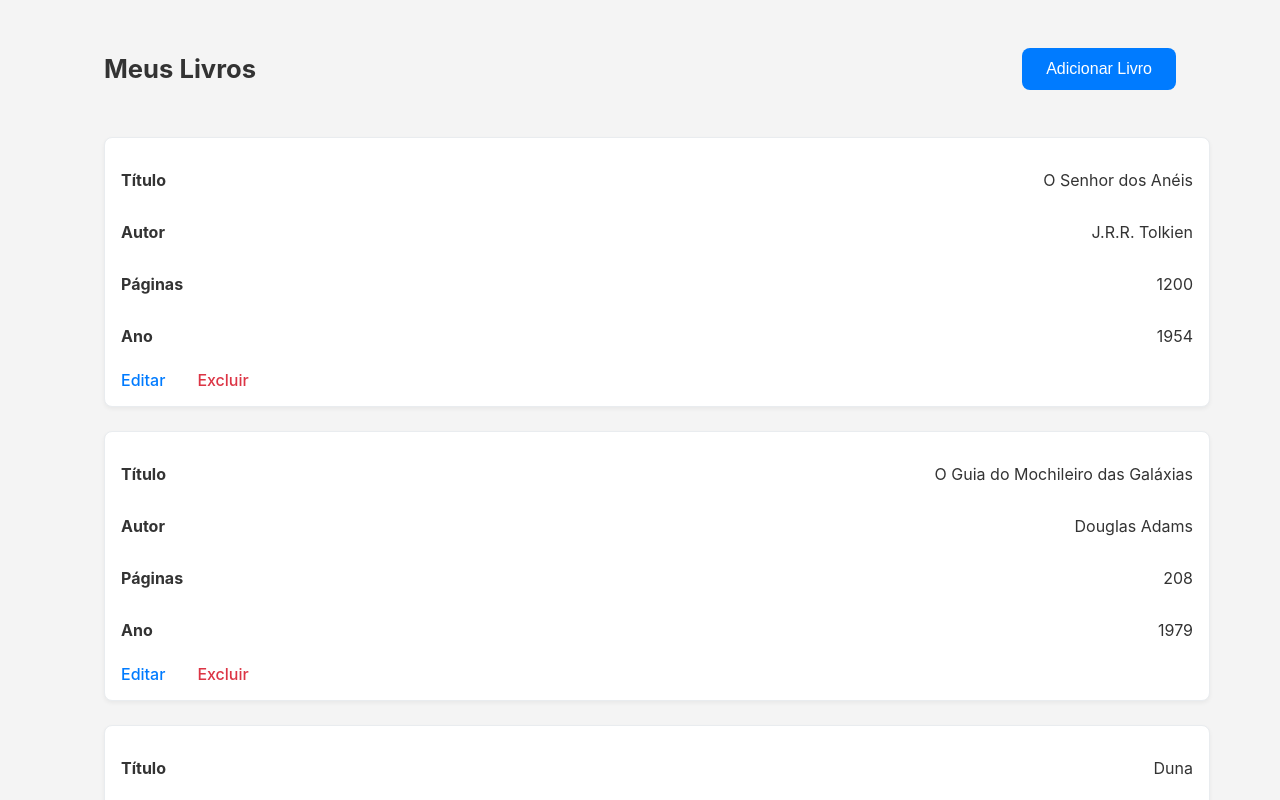
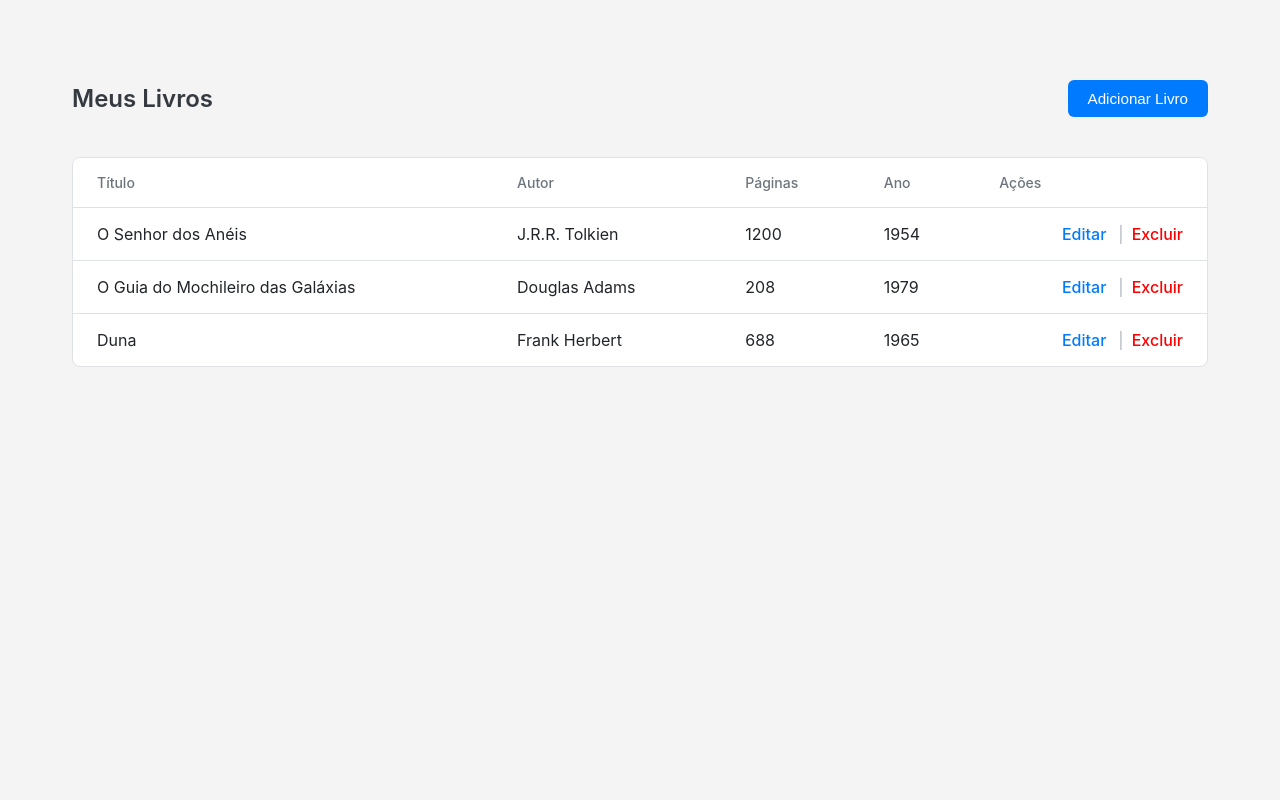
Before and after one commit to SamylleRose/cadastro-livros, a Vue app: page /livros in a window 1280 px wide. Shown: the top 800 px of the page. Built offline with nearby package versions, Linux system fonts and the light colour scheme.

Commit message:
style: style adjustments

```diff
--- a/src/components/BooksManager.vue
+++ b/src/components/BooksManager.vue
@@ -258,34 +258,44 @@ const deleteBook = (bookId) => {
 </script>
 
 <style scoped>
-/* ESTILOS GERAIS (DESKTOP) */
+/* ======================================================= */
+/* ESTILOS GERAIS E DO CONTAINER                           */
+/* ======================================================= */
+
+/* Define um fundo cinza claro para a página, para destacar a tabela branca, como na imagem */
 .books-container {
+  font-family:
+    -apple-system, BlinkMacSystemFont, 'Segoe UI', Roboto, 'Helvetica Neue', Arial, sans-serif;
   width: 100%;
   max-width: 1200px;
   margin: 2rem auto;
-  padding: 0 4rem;
+  padding: 0 2rem; /* Ajuste de padding para telas menores */
   box-sizing: border-box;
+  padding: 2rem;
+  border-radius: 8px;
 }
 
 .books-header {
   display: flex;
   justify-content: space-between;
   align-items: center;
-  margin-bottom: 2rem;
+  margin-bottom: 1.5rem;
 }
 
 .books-header h2 {
-  font-size: 1.6rem;
-  font-weight: bold;
+  font-size: 1.5rem;
+  font-weight: 600;
+  color: #343a40;
 }
 
 .add-book-btn {
   background-color: #007bff;
   color: white;
   border: none;
-  padding: 12px 24px;
-  border-radius: 8px;
-  font-size: 1rem;
+  padding: 10px 20px;
+  border-radius: 6px;
+  font-size: 0.95rem;
+  font-weight: 500;
   cursor: pointer;
   transition: background-color 0.2s;
 }
@@ -294,54 +304,86 @@ const deleteBook = (bookId) => {
   background-color: #0056b3;
 }
 
+/* ======================================================= */
+/* ESTILO DA TABELA (BASEADO NA IMAGEM)                    */
+/* ======================================================= */
+
 .books-table-wrapper {
   background-color: white;
   border-radius: 8px;
-  padding: 1rem;
-  box-shadow: 0 4px 6px rgba(0, 0, 0, 0.1);
+  /* Remove a sombra para um look mais limpo */
+  border: 1px solid #dee2e6;
+  overflow: hidden; /* Garante que o border-radius se aplique à tabela interna */
+  padding: 0; /* Remove padding do wrapper */
 }
 
 .books-table {
-  width: 90%;
-  border-collapse: collapse;
+  width: 100%;
+  border-collapse: collapse; /* Remove espaços entre as células */
 }
 
-.books-table th,
+/* Estilo do Cabeçalho (Title, Author, etc.) */
+.books-table th {
+  text-align: left;
+  padding: 1rem 1.5rem;
+  border-bottom: 1px solid #dee2e6;
+  color: #6c757d; /* Cor cinza, como na imagem */
+  font-weight: 500; /* Peso da fonte mais sutil */
+  font-size: 0.875rem;
+  text-transform: none; /* Remove o 'uppercase' */
+  background-color: #fff;
+}
+
 .books-table td {
   text-align: left;
-  padding: 16px;
-  border-bottom: 1px solid #e9ecef;
-}
-
-.books-table th {
-  color: #888;
-  font-weight: 500;
-  text-transform: uppercase;
-  font-size: 0.85rem;
+  padding: 1rem 1.5rem;
+  border-bottom: 1px solid #dee2e6;
+  color: #212529;
+  vertical-align: middle;
 }
 
 .books-table tr:last-child td {
   border-bottom: none;
 }
 
+.books-table td:last-child {
+  text-align: right;
+}
+
 .action-link {
   color: #007bff;
   text-decoration: none;
-  margin-right: 1rem;
   font-weight: 500;
+  transition: color 0.2s;
 }
 
+.action-link:hover {
+  color: #0056b3;
+}
+
+/* Muda a cor do link de exclusão para azul, como na imagem */
 .delete-link {
-  color: #dc3545;
+  color: red;
+  margin-left: 0.5rem;
+}
+
+/* Adiciona o separador "|" entre os links de ação */
+.action-link:not(:last-child)::after {
+  content: '|';
+  color: #adb5bd; /* Cor cinza para o separador */
+  margin-left: 0.75rem;
+  font-weight: normal;
 }
 
 .no-books {
   text-align: center;
   padding: 2rem;
-  color: #888;
+  color: #6c757d;
 }
 
-/* ESTILOS DO MODAL */
+/* ======================================================= */
+/* ESTILOS DO MODAL (SEM ALTERAÇÕES SIGNIFICATIVAS)        */
+/* ======================================================= */
 .modal-overlay {
   position: fixed;
   top: 0;
@@ -404,45 +446,46 @@ const deleteBook = (bookId) => {
 }
 
 /* ======================================================= */
-/* CSS RESPONSIVO PARA TELAS MENORES (MOBILE)              */
+/* CSS RESPONSIVO PARA TELAS MENORES (MOBILE)              */
 /* ======================================================= */
 
 @media (max-width: 768px) {
-  /* 1. Ajustes no Container e Cabeçalho */
+  .books-container {
+    /* padding: 1rem; */
+    background-color: transparent;
+  }
 
   .books-header {
     flex-direction: column;
     align-items: flex-start;
     gap: 1rem;
   }
-  /*
+
   .add-book-btn {
-    width: 100%; /* Botão ocupa a largura toda */
+    width: 100%;
   }
 
   .books-table-wrapper {
     padding: 0;
     box-shadow: none;
     background-color: transparent;
+    border: none;
   }
 
-/* 2. Esconde o cabeçalho original da tabela */
   .books-table thead {
     display: none;
   }
 
-/* 3. Transforma a tabela, linhas e células em blocos */
   .books-table,
   .books-table tbody,
   .books-table tr,
   .books-table td {
     display: block;
-  width: 100%;
+    width: 98%;
   }
 
-/* 4. Estiliza cada linha como um "card" */
   .books-table tr {
-  margin-bottom: 1.5rem;
+    margin-bottom: 1rem;
     border: 1px solid #e9ecef;
     border-radius: 8px;
     background-color: white;
@@ -451,58 +494,52 @@ const deleteBook = (bookId) => {
   }
 
   .books-table tr:last-child {
-  margin-bottom: 0;
+    padding-bottom: 0.5rem;
   }
 
-/* Remove estilos de borda desnecessários da célula */
   .books-table td {
     border: none;
     padding-left: 0;
     padding-right: 0;
     padding-bottom: 1rem;
-  display: flex; /* Flexbox para alinhar label e valor */
-  justify-content: space-between; /* Empurra o label para um lado e o valor para o outro */
+    display: flex;
+    justify-content: space-between;
     align-items: center;
-  text-align: right; /* Alinha o texto do valor à direita */
+    text-align: right;
   }
 
   .books-table td:last-child {
     padding-bottom: 0;
+    justify-content: flex-start; /* Alinha os botões no início */
+    padding-top: 0.5rem;
   }
 
-/* 5. Cria o "rótulo" usando o data-label */
   .books-table td::before {
     content: attr(data-label);
     font-weight: bold;
     color: #333;
-  text-align: left; /* Alinha o texto do rótulo à esquerda */
+    text-align: left;
     margin-right: 1rem;
   }
 
-/* 6. Estilo específico para a célula de Ações */
-td[data-label='Ações'] {
-  justify-content: flex-start; /* Alinha os botões no início */
-  padding-top: 0.5rem;
-  gap: 1rem;
-}
-
-/* Esconde o texto "Ações:" que não é necessário */
-td[data-label='Ações']::before {
+  /* Remove o separador "|" na versão mobile */
+  .action-link::after {
     display: none;
   }
 
-/* 7. Ajustes no Modal para Mobile */
+  /* Ajustes no Modal para Mobile */
   .modal-content {
     width: 90%;
-  margin-top: -10vh; /* Sobe um pouco o modal */
+    margin-top: -10vh;
   }
 
   .modal-actions {
-  flex-direction: column-reverse; /* Botão principal fica por cima */
+    flex-direction: column-reverse;
     gap: 0.75rem;
   }
 
   .modal-actions button {
     width: 100%;
   }
+}
 </style>
```
Lines whose indentation alone changed are shown as unchanged.
